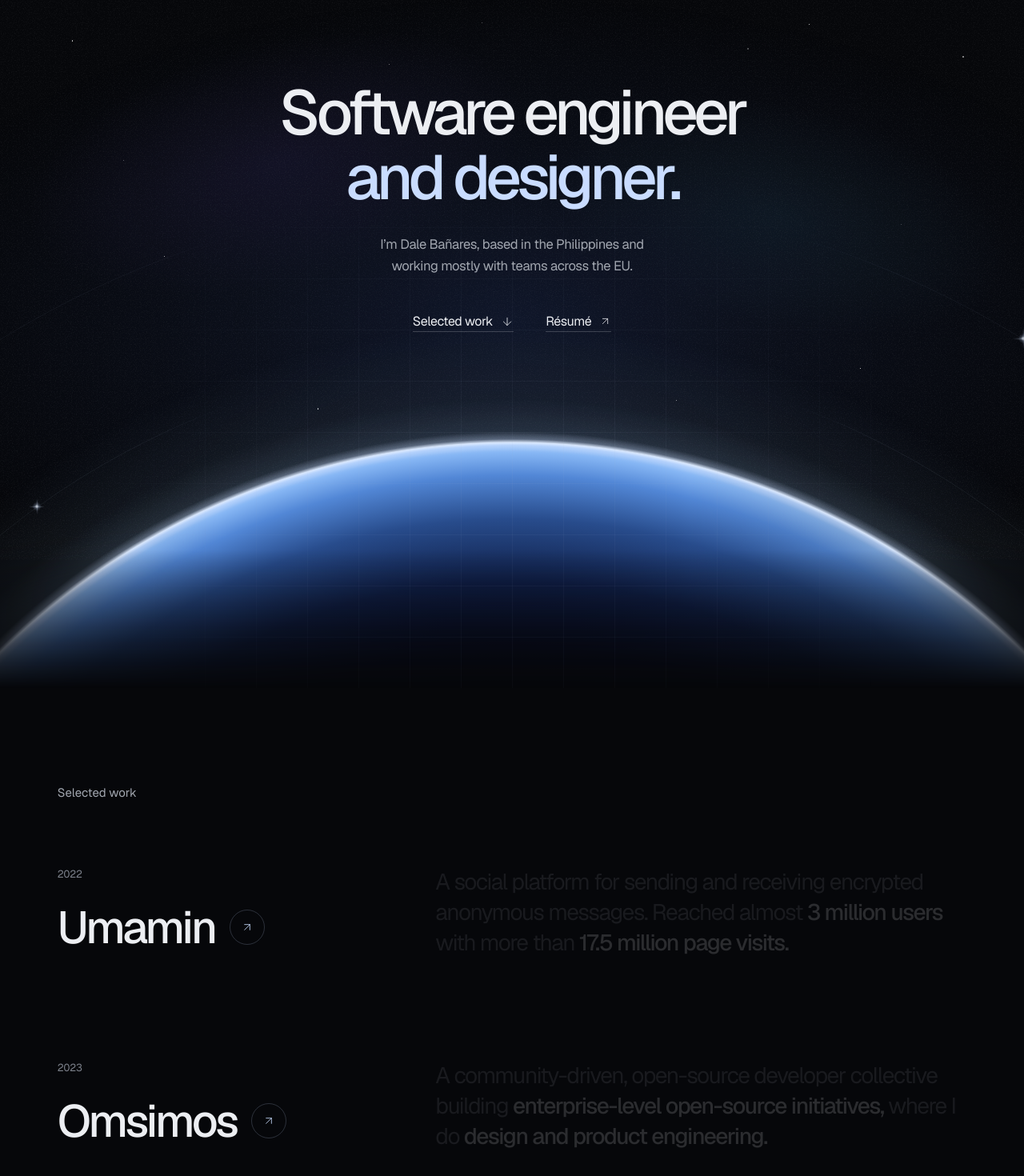
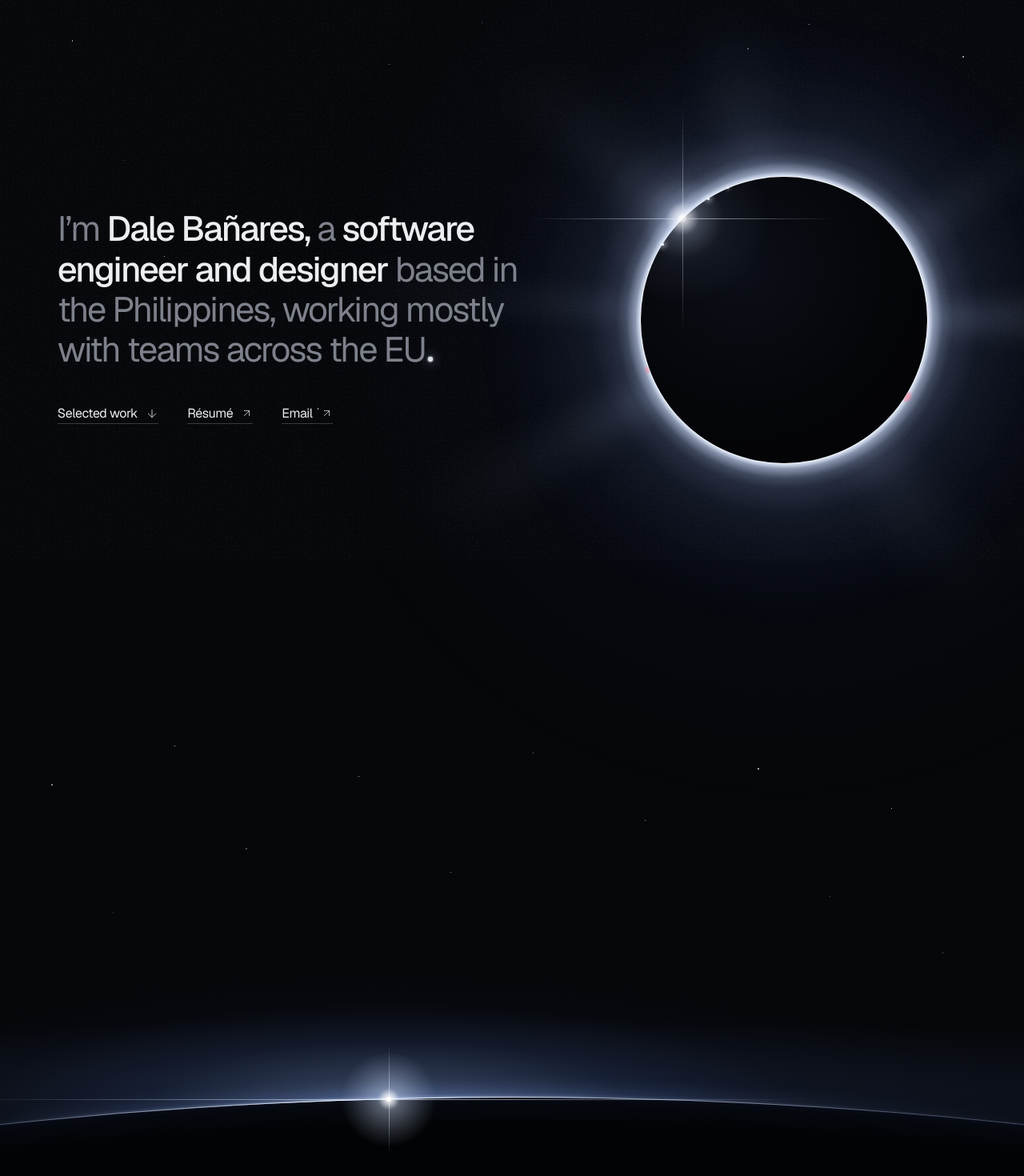
Before and after one commit to hyamero/portfolio, a Next.js app: page / in a window 1280 px wide. Shown: the part 100-1570 px from the top of the page at 80% size. Built offline with nearby package versions, Linux system fonts and the light colour scheme.

Commit message:
feat(hero): lay out board 09's statement and eclipse over a runway

```diff
--- a/src/app/globals.css
+++ b/src/app/globals.css
@@ -41,6 +41,23 @@
   .orb-dot {
     background: radial-gradient(circle at 50% 130%, #0c1838 35%, #4b80d4 72%, #c9dcff 100%);
     box-shadow: 0 -1px 7px rgb(201 220 255 / 0.4);
+  }
+  /* The header's mark: board 09's eclipse in miniature. */
+  .eclipse-mark {
+    background: #05060a;
+    box-shadow: 0 0 0 1px rgb(240 246 255 / 0.92), 0 0 7px 1px rgb(201 220 255 / 0.55);
+  }
+  /* The statement's full stop: a small bead that breathes. */
+  .full-stop {
+    display: inline-block;
+    width: 0.15em;
+    height: 0.15em;
+    margin-left: 0.07em;
+    border-radius: 50%;
+    vertical-align: baseline;
+    background: #f4f8ff;
+    box-shadow: 0 0 0.05em 0.01em rgb(244 248 255 / 0.9), 0 0 0.3em 0.06em rgb(201 220 255 / 0.32);
+    animation: breathe 5.2s ease-in-out infinite;
   }
   .hairline {
     --line: linear-gradient(90deg, rgb(201 220 255 / 0.42), rgb(201 220 255 / 0.1) 32%, rgb(255 255 255 / 0.07) 62%);
@@ -155,15 +172,30 @@
   0%, 100% { opacity: 0.3; }
   50% { opacity: 0.95; }
 }
-@keyframes flare {
-  0%, 100% { opacity: 0.55; transform: scale(0.8); }
-  50% { opacity: 1; transform: scale(1); }
+/* The CSS sky's eclipse and horizon (fallback.tsx), and the statement's full stop. */
+@keyframes breathe {
+  0%, 100% { opacity: 0.86; }
+  50% { opacity: 1; }
+}
+@keyframes bead {
+  0%, 100% { opacity: 0.82; transform: scale(0.92); }
+  50% { opacity: 1; transform: scale(1.04); }
+}
+@keyframes glint {
+  0%, 100% { opacity: 0.78; transform: scaleX(0.94); }
+  50% { opacity: 1; transform: scaleX(1); }
 }
 @utility animate-twinkle {
   animation: twinkle 3.6s ease-in-out infinite;
 }
-@utility animate-flare {
-  animation: flare 4.8s ease-in-out infinite;
+@utility animate-breathe {
+  animation: breathe 7s ease-in-out infinite;
+}
+@utility animate-bead {
+  animation: bead 5.2s ease-in-out infinite;
+}
+@utility animate-glint {
+  animation: glint 6s ease-in-out infinite;
 }
 
 /* The vgpu sky paints over all of this once it's live (see sky.tsx). */
@@ -173,7 +205,10 @@
 
 @media (prefers-reduced-motion: reduce) {
   .animate-twinkle,
-  .animate-flare {
+  .animate-breathe,
+  .animate-bead,
+  .animate-glint,
+  .full-stop {
     animation: none;
   }
 }
--- a/src/components/hero.tsx
+++ b/src/components/hero.tsx
@@ -1,42 +1,40 @@
+import { Fragment } from "react";
+
 import { Arrow } from "@/components/icons";
 import ScrollLink from "@/components/scroll-link";
-import { Words } from "@/components/words";
-import { HeroSky } from "@/components/sky/fallback";
+import { EclipseSky, HeroStars, HorizonSky } from "@/components/sky/fallback";
 import { siteConfig } from "@/lib/site";
+import { parseStatement } from "@/lib/statement";
+
+/** Board 09's statement; `*…*` marks emphasis, punctuation inside (see parseStatement). */
+const STATEMENT =
+  "I’m *Dale Bañares,* a *software engineer and designer* based in the Philippines, working mostly with teams across the EU";
 
 export default function Hero() {
+  const words = parseStatement(STATEMENT);
   return (
-    <section
-      id="home"
-      data-sky-anchor="hero"
-      className="relative min-h-[880px] overflow-hidden md:min-h-[960px]"
-    >
-      <HeroSky />
-      <div
-        aria-hidden="true"
-        className="grid-lines absolute inset-0 z-0 bg-position-[calc(50%+32px)_0] mask-[radial-gradient(ellipse_58%_60%_at_50%_72%,#000_0%,rgb(0_0_0/0.5)_46%,transparent_78%)]"
-      />
-      <div
-        data-hero-copy
-        className="px-gutter relative z-1 mx-auto flex max-w-[1440px] flex-col items-center pt-[132px] text-center md:pt-[200px]"
-      >
-        <h1 className="text-[clamp(2.75rem,6.1vw,5.5rem)] leading-[1.04] font-medium tracking-[-0.07em] text-balance">
-          <Words text="Software engineer" />{" "}
-          <span className="block text-glow">
-            <Words text="and designer." />
+    <section id="home" data-sky-anchor="hero" className="relative overflow-hidden">
+      <HeroStars />
+      <div className="px-gutter mx-auto flex min-h-[880px] max-w-[1440px] flex-wrap-reverse items-center justify-between gap-x-16 gap-y-10 pt-[120px] pb-20 md:min-h-[960px]">
+        <div data-hero-copy className="relative z-1 max-w-[740px] min-w-0 flex-[1_1_560px]">
+          <h1 className="text-[clamp(1.875rem,3.4vw,3rem)] leading-[1.16] font-normal tracking-[-0.045em] text-pretty text-dim">
+            {words.map((word, i) => (
+              <Fragment key={i}>
+                {i > 0 && " "}
+                <span data-head-word className={word.emphasis ? "inline-block font-medium text-ink" : "inline-block"}>
+                  {word.text}
+                  {/* The full stop rides in the last word's box, so it never wraps alone. */}
+                  {i === words.length - 1 && (
+                    <>
+                      <span className="sr-only">.</span>
+                      <span aria-hidden="true" className="full-stop" />
+                    </>
+                  )}
                 </span>
+              </Fragment>
+            ))}
           </h1>
-        <p
-          data-rise
-          className="mt-6 max-w-[34em] text-base leading-[1.6] tracking-tight text-balance text-mute md:mt-[30px] md:text-[clamp(1rem,1.3vw,1.1875rem)]"
-        >
-          I’m Dale Bañares, based in the Philippines and working mostly with teams across the EU.
-        </p>
-        <nav
-          data-rise
-          aria-label="Start here"
-          className="mt-[26px] flex flex-wrap justify-center gap-x-8 gap-y-1 text-base tracking-tight md:mt-[34px] md:gap-x-10 md:gap-y-2"
-        >
+          <nav data-rise aria-label="Start here" className="mt-8 flex flex-wrap gap-x-9 gap-y-1 text-base tracking-tight">
             <ScrollLink to="work" className="line-link" data-catch-light data-magnet>
               Selected work <Arrow dir="s" size={16} />
             </ScrollLink>
@@ -50,7 +48,20 @@ export default function Hero() {
             >
               Résumé <Arrow dir="ne" size={15} />
             </a>
+            <a className="line-link" data-catch-light data-magnet href={siteConfig.links.email}>
+              Email <Arrow dir="ne" size={15} />
+            </a>
           </nav>
+        </div>
+        <div aria-hidden="true" className="flex min-h-[clamp(320px,40vw,600px)] flex-[1_1_400px] items-center justify-center">
+          <div data-sky-anchor="eclipse" className="relative aspect-square w-[clamp(220px,28vw,480px)]">
+            <EclipseSky />
+          </div>
+        </div>
+      </div>
+      {/* The runway: a screen of sky for the camera move. Without motion there's no move to make. */}
+      <div data-runway aria-hidden="true" className="relative h-svh overflow-hidden motion-reduce:hidden">
+        <HorizonSky />
       </div>
     </section>
   );
--- a/src/components/site-header.tsx
+++ b/src/components/site-header.tsx
@@ -13,7 +13,7 @@ export default function SiteHeader() {
           to="home"
           className="pointer-events-auto inline-flex min-h-11 items-center gap-2.5 text-base tracking-tighter md:gap-3 md:text-lg"
         >
-          <span aria-hidden="true" className="orb-dot size-[13px] rounded-full" />
+          <span aria-hidden="true" className="eclipse-mark size-[13px] rounded-full" />
           hyamero
         </ScrollLink>
         <nav
--- a/src/components/sky/fallback.tsx
+++ b/src/components/sky/fallback.tsx
@@ -14,6 +14,12 @@ const HERO_STARS: readonly Star[] = [
   [66, 600, 1, 1.3], [73, 160, 1.5, 2], [79, 130, 1, 0.8], [84, 560, 1, 0.6],
   [88, 380, 1, 2.4], [94, 170, 1.5, 1.4],
 ];
+// Above the CSS horizon, whose rim sits at 64% of the runway: at least ~540 px down on a phone.
+const RUNWAY_STARS: readonly Star[] = [
+  [5, 120, 1.5, 0], [11, 280, 1, 2.9], [17, 72, 1, 1.1], [24, 200, 1.5, 2.2],
+  [35, 110, 1, 0.5], [44, 230, 1, 1.6], [52, 80, 1.5, 2.8], [63, 165, 1, 0.3],
+  [74, 100, 1.5, 1.3], [81, 260, 1, 2], [87, 150, 1, 0.8], [92, 330, 1.5, 2.4],
+];
 const CONTACT_STARS: readonly Star[] = [
   [9, 120, 1.5, 0.7], [21, 460, 1, 2.1], [36, 86, 1, 1.2],
   [64, 520, 1.5, 0.2], [77, 140, 1, 2.6], [91, 400, 1, 1.7],
@@ -29,66 +35,147 @@ function Stars({ stars }: { stars: readonly Star[] }) {
   ));
 }
 
-const FLARE = (core: number, glow: number, fade: number, alpha: number) =>
-  `radial-gradient(circle, rgba(236,243,255,0.95) 0 ${core}px, rgba(201,220,255,0.32) ${glow}px, rgba(201,220,255,0) ${fade}px), ` +
-  `linear-gradient(90deg, rgba(214,228,255,0), rgba(214,228,255,${alpha}), rgba(214,228,255,0)) center / 100% 1px no-repeat, ` +
-  `linear-gradient(rgba(214,228,255,0), rgba(214,228,255,${alpha}), rgba(214,228,255,0)) center / 1px 100% no-repeat`;
+/** The hero's stars, over the stage. */
+export function HeroStars() {
+  return (
+    <div aria-hidden="true" className="sky-fallback pointer-events-none absolute inset-x-0 top-0 -z-2 h-[960px]">
+      <Stars stars={HERO_STARS} />
+    </div>
+  );
+}
 
-const ORB = "max(124%, 1824px)";
+const RAYS =
+  "conic-gradient(from 0deg, rgba(201,220,255,0) 0deg, rgba(201,220,255,0.16) 8deg, rgba(201,220,255,0) 18deg, " +
+  "rgba(201,220,255,0) 52deg, rgba(201,220,255,0.1) 61deg, rgba(201,220,255,0) 70deg, " +
+  "rgba(201,220,255,0) 95deg, rgba(201,220,255,0.18) 104deg, rgba(201,220,255,0) 116deg, " +
+  "rgba(201,220,255,0) 160deg, rgba(201,220,255,0.12) 172deg, rgba(201,220,255,0) 182deg, " +
+  "rgba(201,220,255,0) 236deg, rgba(201,220,255,0.15) 246deg, rgba(201,220,255,0) 258deg, " +
+  "rgba(201,220,255,0) 284deg, rgba(201,220,255,0.1) 292deg, rgba(201,220,255,0) 301deg, " +
+  "rgba(201,220,255,0) 330deg, rgba(201,220,255,0.14) 340deg, rgba(201,220,255,0) 352deg)";
 
-export function HeroSky() {
+/** Baily's beads: [left %, top %, size px, glow]. */
+const BAILY = [
+  [7.6, 23.5, 3, "0 0 6px 2px rgba(236,243,255,0.75)"],
+  [23.5, 7.6, 3, "0 0 6px 2px rgba(236,243,255,0.75)"],
+  [30.5, 4, 2, "0 0 5px 1px rgba(236,243,255,0.65)"],
+] as const;
+
+/** Board 09's eclipse (spec appendix A), filling the hero's eclipse box. */
+export function EclipseSky() {
   return (
-    <div
-      aria-hidden="true"
-      className="sky-fallback pointer-events-none absolute inset-0 -z-2 overflow-hidden"
-      style={mask("linear-gradient(#000 82%, transparent 100%)")}
-    >
+    <div aria-hidden="true" className="sky-fallback pointer-events-none absolute inset-0 -z-2">
+      <div
+        className="absolute inset-[-120%] rounded-full"
+        style={{ background: "radial-gradient(circle closest-side, rgba(52,78,150,0.2), rgba(30,46,100,0.08) 42%, rgba(12,18,40,0) 100%)" }}
+      />
+      <div
+        className="absolute inset-[-105%] rounded-full"
+        style={{
+          transform: "scale(1.35, 0.92) rotate(-16deg)",
+          filter: "blur(14px)",
+          background: RAYS,
+          ...mask("radial-gradient(circle closest-side, #000 30%, rgba(0,0,0,0.45) 46%, transparent 80%)"),
+        }}
+      />
+      <div
+        className="animate-breathe absolute inset-[-60%] rounded-full"
+        style={{ background: "radial-gradient(circle closest-side, rgba(226,236,255,0.6) 44%, rgba(176,200,255,0.24) 50%, rgba(130,160,236,0.1) 62%, rgba(96,126,214,0.035) 80%, rgba(96,126,214,0) 100%)" }}
+      />
+      <div
+        className="absolute inset-[-9%] rounded-full"
+        style={{ background: "radial-gradient(circle closest-side, rgba(246,249,255,0) 82%, rgba(246,249,255,0.9) 84.8%, rgba(214,228,255,0.38) 88%, rgba(201,220,255,0.1) 94%, rgba(201,220,255,0) 100%)" }}
+      />
+      <div
+        className="absolute inset-0 rounded-full"
+        style={{
+          background: "radial-gradient(circle at 36% 32%, #0c0f18 0%, #05060a 52%, #020203 100%)",
+          boxShadow: "0 0 0 1px rgba(246,249,255,0.92), 0 0 9px 1px rgba(226,236,255,0.7), 0 0 30px 5px rgba(160,190,255,0.22)",
+        }}
+      />
+      <span
+        className="absolute"
+        style={{ left: "92.4%", top: "76.5%", width: 14, height: 7, margin: "-3.5px 0 0 -7px", borderRadius: "7px 7px 2px 2px", transform: "rotate(122deg) translateY(-4px)", filter: "blur(0.6px)", background: "radial-gradient(ellipse at 50% 100%, rgba(255,150,170,0.9), rgba(255,110,140,0.35) 60%, rgba(255,110,140,0) 100%)" }}
+      />
+      <span
+        className="absolute"
+        style={{ left: "3%", top: "67.1%", width: 9, height: 5, margin: "-2.5px 0 0 -4.5px", borderRadius: "5px 5px 2px 2px", transform: "rotate(250deg) translateY(-3px)", filter: "blur(0.5px)", background: "radial-gradient(ellipse at 50% 100%, rgba(255,150,170,0.8), rgba(255,110,140,0.3) 60%, rgba(255,110,140,0) 100%)" }}
+      />
+      {BAILY.map(([left, top, size, glow]) => (
+        <span
+          key={`${left}-${top}`}
+          className="absolute rounded-full bg-white"
+          style={{ left: `${left}%`, top: `${top}%`, width: size, height: size, margin: `${-size / 2}px 0 0 ${-size / 2}px`, boxShadow: glow }}
+        />
+      ))}
+      <div className="animate-bead absolute size-0" style={{ left: "14.6%", top: "14.6%" }}>
+        <span
+          className="absolute rounded-full"
+          style={{ left: -120, top: -120, width: 240, height: 240, background: "radial-gradient(circle closest-side, rgba(255,255,255,0.95) 0%, rgba(240,246,255,0.7) 5%, rgba(201,220,255,0.26) 18%, rgba(201,220,255,0.07) 44%, rgba(201,220,255,0) 100%)" }}
+        />
+        <span
+          className="absolute"
+          style={{ left: -200, top: -0.5, width: 400, height: 1, background: "linear-gradient(90deg, rgba(214,228,255,0), rgba(240,246,255,0.8), rgba(214,228,255,0))" }}
+        />
+        <span
+          className="absolute"
+          style={{ left: -0.5, top: -150, width: 1, height: 300, background: "linear-gradient(rgba(214,228,255,0), rgba(240,246,255,0.65), rgba(214,228,255,0))" }}
+        />
+        <span
+          className="absolute rounded-full bg-white"
+          style={{ left: -5, top: -5, width: 10, height: 10, boxShadow: "0 0 14px 5px rgba(255,255,255,0.85), 0 0 44px 14px rgba(201,220,255,0.45)" }}
+        />
+      </div>
+    </div>
+  );
+}
+
+// Board 02's planet at 1440 px wide. The CSS sky keeps it at that size on every screen.
+const PLANET = 12000;
+
+/** Board 02's horizon (spec appendix B), with its rim at 64% of the runway it fills. */
+export function HorizonSky() {
+  return (
+    <div aria-hidden="true" className="sky-fallback pointer-events-none absolute inset-0 -z-2">
+      <Stars stars={RUNWAY_STARS} />
       <div
         className="absolute rounded-full"
-        style={{ left: "50%", top: "68%", width: 1640, height: 820, margin: "-560px 0 0 -820px", background: "radial-gradient(closest-side, rgba(58,88,170,0.2), rgba(58,88,170,0.07) 55%, rgba(58,88,170,0) 100%)" }}
+        style={{ left: "50%", top: "64%", width: 2800, height: 200, margin: "-100px 0 0 -1400px", background: "radial-gradient(closest-side, rgba(96,136,224,0.13), rgba(96,136,224,0) 100%)" }}
       />
       <div
         className="absolute rounded-full"
-        style={{ left: "2%", top: "16%", width: 640, height: 300, transform: "rotate(-14deg)", background: "radial-gradient(closest-side, rgba(88,66,156,0.13), rgba(88,66,156,0) 100%)" }}
+        style={{ left: "38%", top: "64%", width: 1400, height: 340, margin: "-170px 0 0 -700px", background: "radial-gradient(closest-side, rgba(150,184,248,0.3), rgba(84,120,206,0.12) 42%, rgba(40,60,120,0.04) 70%, rgba(40,60,120,0) 100%)" }}
       />
       <div
         className="absolute rounded-full"
-        style={{ right: "1%", top: "24%", width: 580, height: 280, transform: "rotate(12deg)", background: "radial-gradient(closest-side, rgba(50,106,128,0.12), rgba(50,106,128,0) 100%)" }}
+        style={{ left: "50%", top: "64%", width: PLANET, height: PLANET, marginLeft: -PLANET / 2, background: "radial-gradient(circle closest-side, #020305 99.4%, #05080f 99.9%, #080c18 100%)", boxShadow: "0 0 0 1px rgba(150,180,240,0.28)" }}
       />
-      <Stars stars={HERO_STARS} />
       <div
         className="absolute inset-0"
-        style={mask("linear-gradient(90deg, #000 0%, #000 14%, transparent 23%, transparent 77%, #000 86%, #000 100%)")}
+        style={mask("linear-gradient(90deg, rgba(0,0,0,0.12) 0%, rgba(0,0,0,0.55) 18%, #000 33%, #000 43%, rgba(0,0,0,0.5) 62%, rgba(0,0,0,0.18) 84%, rgba(0,0,0,0.08) 100%)")}
       >
         <div
-          className="absolute aspect-square -translate-x-1/2 rounded-full"
-          style={{ left: "50%", top: "calc(68% - 110px)", width: `calc(${ORB} + 220px)`, border: "1px solid rgba(201,220,255,0.08)", ...mask("linear-gradient(#000 0%, #000 8%, transparent 22%)") }}
-        />
-        <div
-          className="absolute aspect-square -translate-x-1/2 rounded-full"
-          style={{ left: "50%", top: "calc(68% - 310px)", width: `calc(${ORB} + 620px)`, border: "1px solid rgba(201,220,255,0.06)", ...mask("linear-gradient(#000 0%, #000 10%, transparent 26%)") }}
+          className="absolute rounded-full"
+          style={{ left: "50%", top: "64%", width: PLANET, height: PLANET, marginLeft: -PLANET / 2, boxShadow: "0 0 0 1px rgba(240,246,255,0.95), 0 -1px 4px 0 rgba(214,228,255,0.7), 0 -4px 22px 2px rgba(130,168,244,0.4)" }}
         />
       </div>
-      <span
-        className="animate-flare absolute"
-        style={{ left: "calc(50% + 639px)", top: "calc(68% - 130px)", width: 30, height: 30, margin: "-15px 0 0 -15px", background: FLARE(1.4, 2.8, 7, 0.85) }}
-      />
-      <span
-        className="animate-flare absolute"
-        style={{ left: "calc(50% - 594px)", top: "calc(68% + 80px)", width: 22, height: 22, margin: "-11px 0 0 -11px", animationDelay: "-2.2s", background: FLARE(1.1, 2.4, 6, 0.75) }}
-      />
-      <div
-        className="absolute aspect-square -translate-x-1/2 rounded-full"
-        style={{ left: "50%", top: "calc(68% - 150px)", width: `calc(${ORB} + 300px)`, background: "radial-gradient(circle closest-side, rgba(84,106,124,0) 85.6%, rgba(92,116,138,0.38) 85.9%, rgba(84,106,124,0.13) 91%, rgba(84,106,124,0) 100%)", ...mask("linear-gradient(#000 0%, #000 12%, transparent 34%)") }}
-      />
-      <div
-        className="absolute aspect-square -translate-x-1/2 rounded-full"
-        style={{ left: "50%", top: "68%", width: ORB, background: "linear-gradient(90deg, rgba(4,5,11,0.35), rgba(4,5,11,0) 30%, rgba(4,5,11,0) 62%, rgba(4,5,11,0.45)), radial-gradient(circle closest-side, #04050b 0%, #04050b 60%, #070c26 72%, #10204a 81%, #284c8c 89.5%, #5287d6 95.5%, #86b6f4 98.6%, #b8d5fd 100%)" }}
-      />
-      <div
-        className="absolute aspect-square -translate-x-1/2 rounded-full"
-        style={{ left: "50%", top: "calc(68% - 20px)", width: `calc(${ORB} + 40px)`, background: "radial-gradient(circle closest-side, rgba(201,220,255,0) 96.7%, rgba(201,220,255,0.35) 97.45%, rgba(220,234,255,0.95) 97.85%, rgba(201,220,255,0.3) 98.3%, rgba(201,220,255,0) 99.3%)" }}
-      />
+      <div className="absolute size-0" style={{ left: "38%", top: "calc(64% + 2px)" }}>
+        <span
+          className="animate-glint absolute"
+          style={{ left: -560, top: -0.5, width: 1120, height: 1, background: "linear-gradient(90deg, rgba(214,228,255,0), rgba(236,243,255,0.85) 50%, rgba(214,228,255,0))" }}
+        />
+        <span
+          className="absolute rounded-full"
+          style={{ left: -60, top: -60, width: 120, height: 120, background: "radial-gradient(circle closest-side, rgba(255,255,255,0.9), rgba(214,228,255,0.35) 22%, rgba(201,220,255,0) 100%)" }}
+        />
+        <span
+          className="absolute"
+          style={{ left: -0.5, top: -70, width: 1, height: 140, background: "linear-gradient(rgba(214,228,255,0), rgba(236,243,255,0.6), rgba(214,228,255,0))" }}
+        />
+        <span
+          className="absolute rounded-full bg-white"
+          style={{ left: -3, top: -3, width: 6, height: 6, boxShadow: "0 0 10px 3px rgba(255,255,255,0.85), 0 0 34px 10px rgba(201,220,255,0.4)" }}
+        />
+      </div>
     </div>
   );
 }
```
Lines whose indentation alone changed are shown as unchanged.
